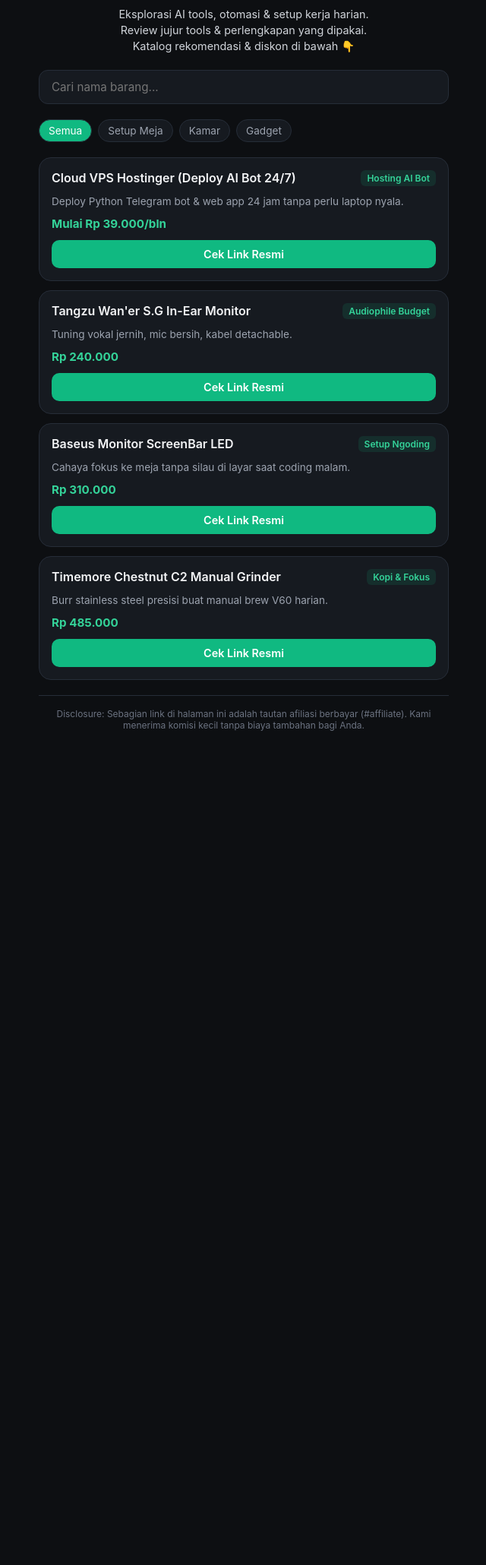
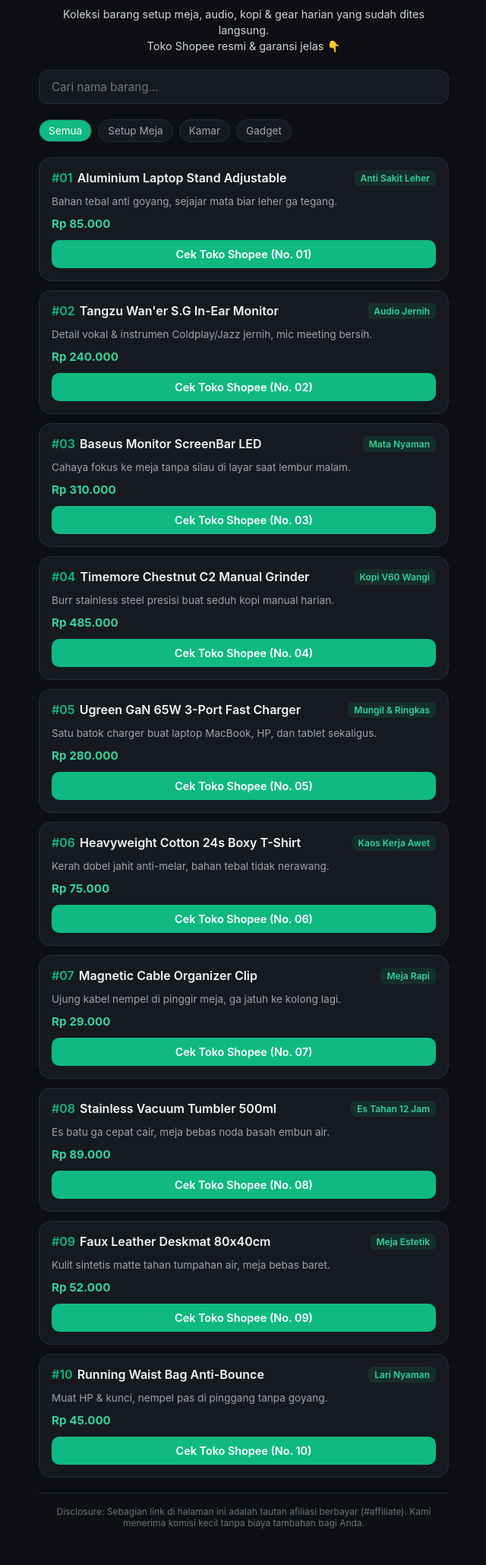
Before and after one commit to mutualismstudio-design/katalog-fahmiroiss, a plain HTML site: page index.html in a window 1280 px wide. Shown: the part 172-2232 px from the top of the page at 76% size, without its empty margins (319-959 px from the left). Before the commit the page ends 1182 px from the top, so only its background shows below. Drawn offline with Linux system fonts and the light colour scheme.

Commit message:
feat: add 10 storytelling scripts and 10 numbered shopee products

```diff
--- a/index.html
+++ b/index.html
@@ -3,7 +3,7 @@
 <head>
   <meta charset="UTF-8">
   <meta name="viewport" content="width=device-width, initial-scale=1.0">
-  <title>AI, Tech & Desk Setup - Katalog Rekomendasi</title>
+  <title>Katalog Shopee Pilihan @fahmiroiss - Katalog Rekomendasi</title>
   <style>
     :root { --bg: #0d0f12; --card-bg: #161a20; --text-main: #f3f4f6; --text-muted: #9ca3af; --accent: #10b981; --border: #262d38; --badge-bg: rgba(16, 185, 129, 0.12); --badge-text: #34d399; }
     * { box-sizing: border-box; margin: 0; padding: 0; font-family: -apple-system, BlinkMacSystemFont, "Segoe UI", Roboto, sans-serif; }
@@ -33,11 +33,10 @@
   <div class="container">
     <header class="profile-header">
       <div class="avatar">F</div>
-      <h1 class="profile-title">AI, Tech & Desk Setup</h1>
+      <h1 class="profile-title">Katalog Shopee Pilihan @fahmiroiss</h1>
       <p class="profile-handle">@fahmiroiss di Threads</p>
-      <p class="profile-bio">Eksplorasi AI tools, otomasi & setup kerja harian.
-Review jujur tools & perlengkapan yang dipakai.
-Katalog rekomendasi & diskon di bawah 👇</p>
+      <p class="profile-bio">Koleksi barang setup meja, audio, kopi & gear harian yang sudah dites langsung.
+Toko Shopee resmi & garansi jelas 👇</p>
     </header>
 
     <input type="text" id="searchInput" class="search-bar" placeholder="Cari nama barang...">
@@ -51,51 +50,123 @@ Katalog rekomendasi & diskon di bawah 👇</p>
 
     <main class="product-list" id="productList">
 
-      <article class="product-card" data-category="tools">
+      <article class="product-card" data-category="desk">
         <div class="card-top">
-          <h2 class="product-name">Cloud VPS Hostinger (Deploy AI Bot 24/7)</h2>
-          <span class="badge">Hosting AI Bot</span>
+          <h2 class="product-name"><span style="color:var(--accent);margin-right:6px;">#01</span>Aluminium Laptop Stand Adjustable</h2>
+          <span class="badge">Anti Sakit Leher</span>
         </div>
-        <p class="product-desc">Deploy Python Telegram bot & web app 24 jam tanpa perlu laptop nyala.</p>
-        <div class="product-price">Mulai Rp 39.000/bln</div>
-        <a href="https://hostinger.co.id?REFERRALCODE=FAHMIROIS" target="_blank" rel="noopener sponsored" class="btn-affiliate">
-          Cek Link Resmi
+        <p class="product-desc">Bahan tebal anti goyang, sejajar mata biar leher ga tegang.</p>
+        <div class="product-price">Rp 85.000</div>
+        <a href="https://shope.ee/fahmiroiss/aluminium-laptop-stand-adjustable" target="_blank" rel="noopener sponsored" class="btn-affiliate">
+          Cek Toko Shopee (No. 01)
         </a>
       </article>
 
       <article class="product-card" data-category="gadget">
         <div class="card-top">
-          <h2 class="product-name">Tangzu Wan'er S.G In-Ear Monitor</h2>
-          <span class="badge">Audiophile Budget</span>
+          <h2 class="product-name"><span style="color:var(--accent);margin-right:6px;">#02</span>Tangzu Wan'er S.G In-Ear Monitor</h2>
+          <span class="badge">Audio Jernih</span>
         </div>
-        <p class="product-desc">Tuning vokal jernih, mic bersih, kabel detachable.</p>
+        <p class="product-desc">Detail vokal & instrumen Coldplay/Jazz jernih, mic meeting bersih.</p>
         <div class="product-price">Rp 240.000</div>
         <a href="https://shope.ee/fahmiroiss/tangzu-wan'er-s.g-in-ear-monitor" target="_blank" rel="noopener sponsored" class="btn-affiliate">
-          Cek Link Resmi
+          Cek Toko Shopee (No. 02)
         </a>
       </article>
 
       <article class="product-card" data-category="desk">
         <div class="card-top">
-          <h2 class="product-name">Baseus Monitor ScreenBar LED</h2>
-          <span class="badge">Setup Ngoding</span>
+          <h2 class="product-name"><span style="color:var(--accent);margin-right:6px;">#03</span>Baseus Monitor ScreenBar LED</h2>
+          <span class="badge">Mata Nyaman</span>
         </div>
-        <p class="product-desc">Cahaya fokus ke meja tanpa silau di layar saat coding malam.</p>
+        <p class="product-desc">Cahaya fokus ke meja tanpa silau di layar saat lembur malam.</p>
         <div class="product-price">Rp 310.000</div>
         <a href="https://shope.ee/fahmiroiss/baseus-monitor-screenbar-led" target="_blank" rel="noopener sponsored" class="btn-affiliate">
-          Cek Link Resmi
+          Cek Toko Shopee (No. 03)
         </a>
       </article>
 
       <article class="product-card" data-category="room">
         <div class="card-top">
-          <h2 class="product-name">Timemore Chestnut C2 Manual Grinder</h2>
-          <span class="badge">Kopi & Fokus</span>
+          <h2 class="product-name"><span style="color:var(--accent);margin-right:6px;">#04</span>Timemore Chestnut C2 Manual Grinder</h2>
+          <span class="badge">Kopi V60 Wangi</span>
         </div>
-        <p class="product-desc">Burr stainless steel presisi buat manual brew V60 harian.</p>
+        <p class="product-desc">Burr stainless steel presisi buat seduh kopi manual harian.</p>
         <div class="product-price">Rp 485.000</div>
         <a href="https://shope.ee/fahmiroiss/timemore-chestnut-c2-manual-grinder" target="_blank" rel="noopener sponsored" class="btn-affiliate">
-          Cek Link Resmi
+          Cek Toko Shopee (No. 04)
+        </a>
+      </article>
+
+      <article class="product-card" data-category="gadget">
+        <div class="card-top">
+          <h2 class="product-name"><span style="color:var(--accent);margin-right:6px;">#05</span>Ugreen GaN 65W 3-Port Fast Charger</h2>
+          <span class="badge">Mungil & Ringkas</span>
+        </div>
+        <p class="product-desc">Satu batok charger buat laptop MacBook, HP, dan tablet sekaligus.</p>
+        <div class="product-price">Rp 280.000</div>
+        <a href="https://shope.ee/fahmiroiss/ugreen-gan-65w-3-port-fast-charger" target="_blank" rel="noopener sponsored" class="btn-affiliate">
+          Cek Toko Shopee (No. 05)
+        </a>
+      </article>
+
+      <article class="product-card" data-category="room">
+        <div class="card-top">
+          <h2 class="product-name"><span style="color:var(--accent);margin-right:6px;">#06</span>Heavyweight Cotton 24s Boxy T-Shirt</h2>
+          <span class="badge">Kaos Kerja Awet</span>
+        </div>
+        <p class="product-desc">Kerah dobel jahit anti-melar, bahan tebal tidak nerawang.</p>
+        <div class="product-price">Rp 75.000</div>
+        <a href="https://shope.ee/fahmiroiss/heavyweight-cotton-24s-boxy-t-shirt" target="_blank" rel="noopener sponsored" class="btn-affiliate">
+          Cek Toko Shopee (No. 06)
+        </a>
+      </article>
+
+      <article class="product-card" data-category="desk">
+        <div class="card-top">
+          <h2 class="product-name"><span style="color:var(--accent);margin-right:6px;">#07</span>Magnetic Cable Organizer Clip</h2>
+          <span class="badge">Meja Rapi</span>
+        </div>
+        <p class="product-desc">Ujung kabel nempel di pinggir meja, ga jatuh ke kolong lagi.</p>
+        <div class="product-price">Rp 29.000</div>
+        <a href="https://shope.ee/fahmiroiss/magnetic-cable-organizer-clip" target="_blank" rel="noopener sponsored" class="btn-affiliate">
+          Cek Toko Shopee (No. 07)
+        </a>
+      </article>
+
+      <article class="product-card" data-category="room">
+        <div class="card-top">
+          <h2 class="product-name"><span style="color:var(--accent);margin-right:6px;">#08</span>Stainless Vacuum Tumbler 500ml</h2>
+          <span class="badge">Es Tahan 12 Jam</span>
+        </div>
+        <p class="product-desc">Es batu ga cepat cair, meja bebas noda basah embun air.</p>
+        <div class="product-price">Rp 89.000</div>
+        <a href="https://shope.ee/fahmiroiss/stainless-vacuum-tumbler-500ml" target="_blank" rel="noopener sponsored" class="btn-affiliate">
+          Cek Toko Shopee (No. 08)
+        </a>
+      </article>
+
+      <article class="product-card" data-category="desk">
+        <div class="card-top">
+          <h2 class="product-name"><span style="color:var(--accent);margin-right:6px;">#09</span>Faux Leather Deskmat 80x40cm</h2>
+          <span class="badge">Meja Estetik</span>
+        </div>
+        <p class="product-desc">Kulit sintetis matte tahan tumpahan air, meja bebas baret.</p>
+        <div class="product-price">Rp 52.000</div>
+        <a href="https://shope.ee/fahmiroiss/faux-leather-deskmat-80x40cm" target="_blank" rel="noopener sponsored" class="btn-affiliate">
+          Cek Toko Shopee (No. 09)
+        </a>
+      </article>
+
+      <article class="product-card" data-category="room">
+        <div class="card-top">
+          <h2 class="product-name"><span style="color:var(--accent);margin-right:6px;">#10</span>Running Waist Bag Anti-Bounce</h2>
+          <span class="badge">Lari Nyaman</span>
+        </div>
+        <p class="product-desc">Muat HP & kunci, nempel pas di pinggang tanpa goyang.</p>
+        <div class="product-price">Rp 45.000</div>
+        <a href="https://shope.ee/fahmiroiss/running-waist-bag-anti-bounce" target="_blank" rel="noopener sponsored" class="btn-affiliate">
+          Cek Toko Shopee (No. 10)
         </a>
       </article>
     </main>
```
Also changed, not shown: profile-config.json (+75 -17 lines), setup-wizard.mjs (+20 -11 lines), test-setup.js (+18 -1 lines), 1 other file.
